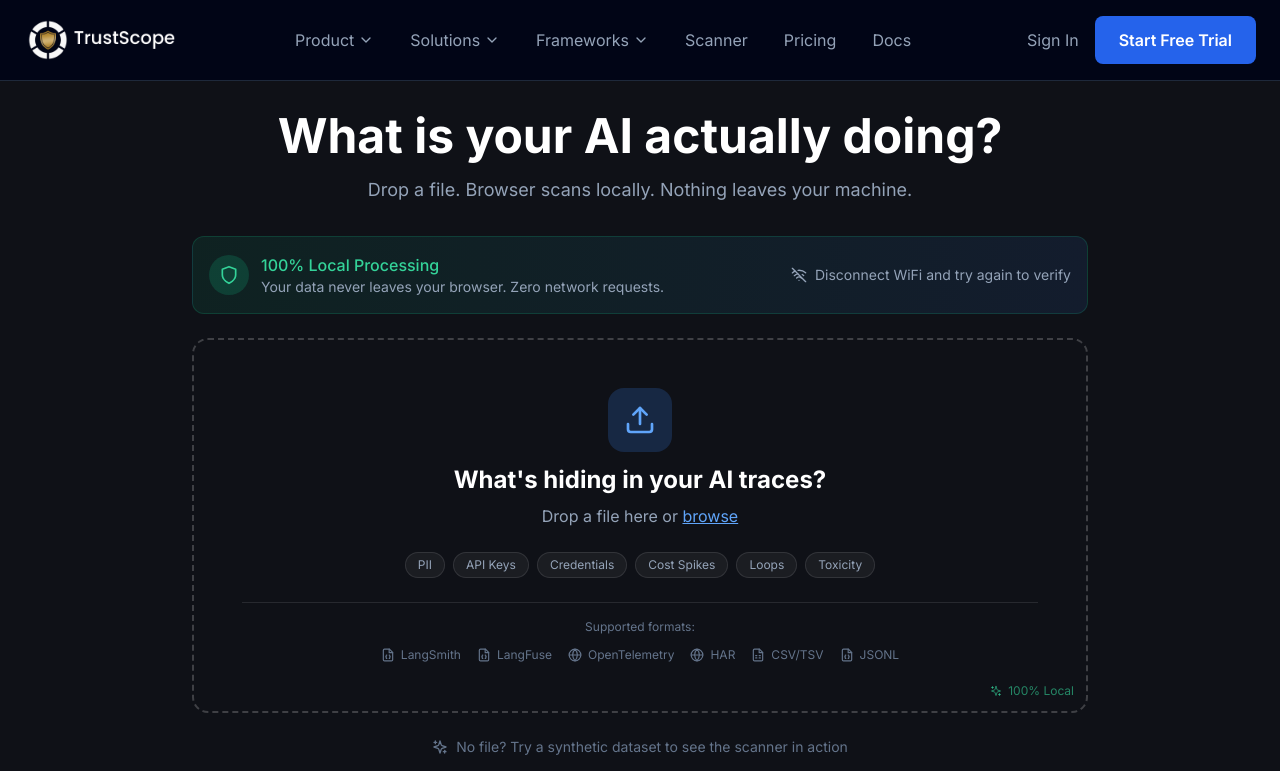
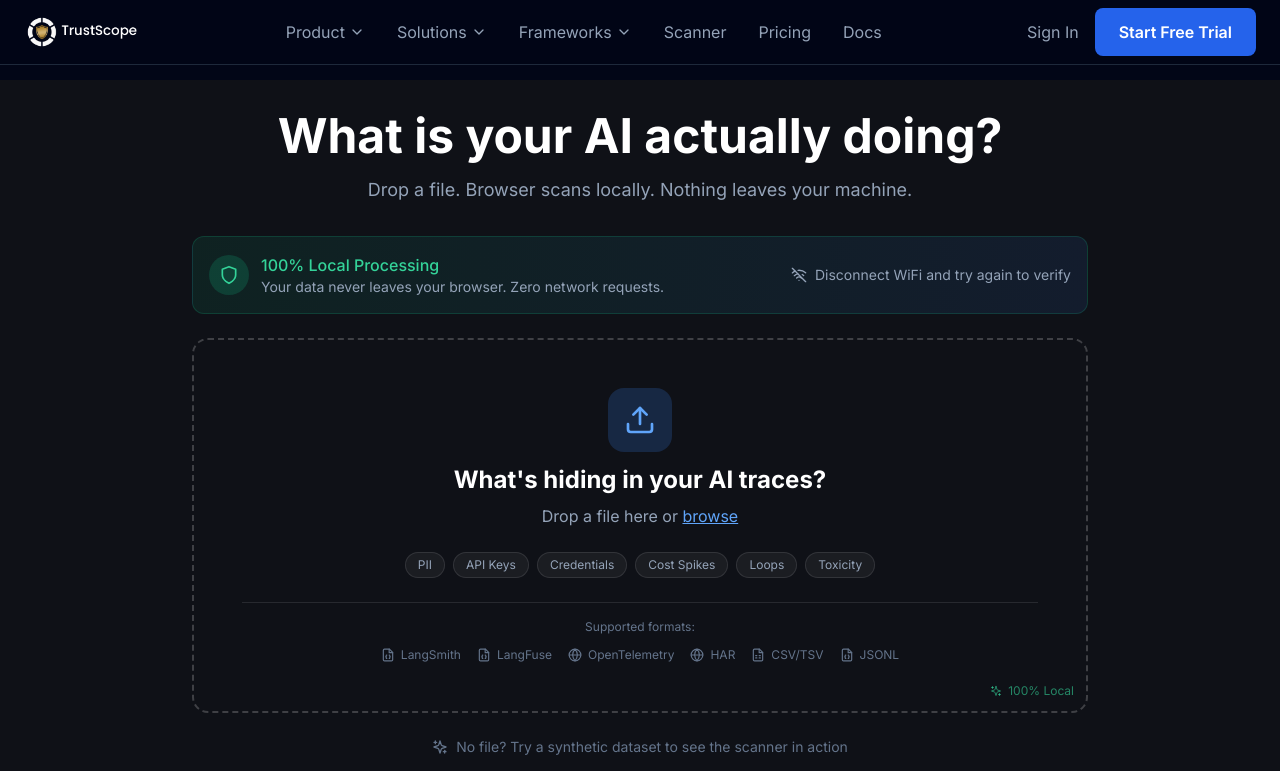
Before and after one commit to adam-trustscope/trustscope-website, a Next.js app: page / in a window 1280 px wide. Shown: the top 771 px of the page. Built offline with nearby package versions, Linux system fonts and the light colour scheme.

Commit message:
fix: improve header alignment and logo sizing

```diff
--- a/components/Header.tsx
+++ b/components/Header.tsx
@@ -62,14 +62,14 @@ export default function Header() {
 
   return (
     <header className="fixed top-0 left-0 right-0 z-50 bg-slate-950/80 backdrop-blur-xl border-b border-slate-800">
-      <nav className="section-container flex items-center justify-between py-4">
+      <nav className="section-container flex items-center justify-between h-16">
         {/* Logo */}
         <Link href="/" className="flex items-center flex-shrink-0">
-          <img src="/logo.png" alt="TrustScope" className="h-12" />
+          <img src="/logo.png" alt="TrustScope" className="h-9" />
         </Link>
 
         {/* Desktop Navigation */}
-        <div className="hidden lg:flex items-center gap-1">
+        <div className="hidden lg:flex items-center gap-0">
           {/* Product Dropdown */}
           <div
             className="relative"
```
